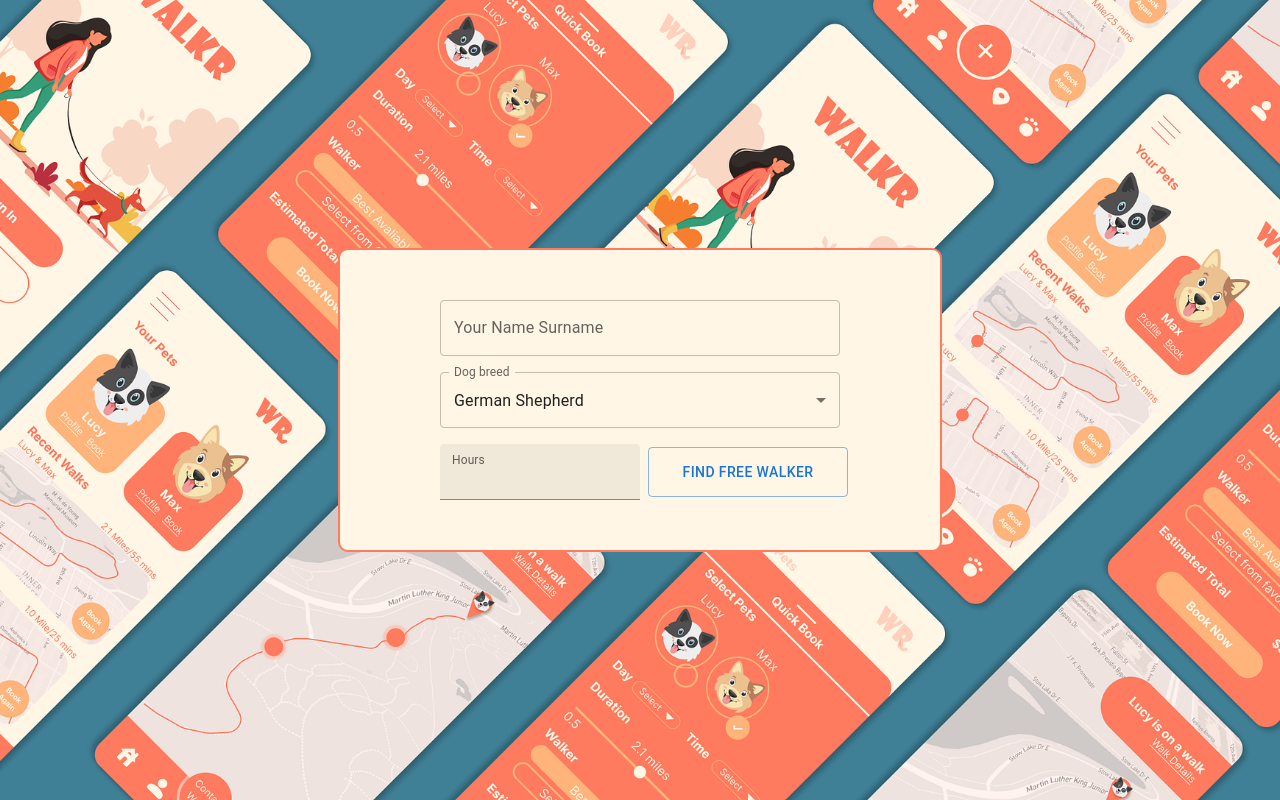
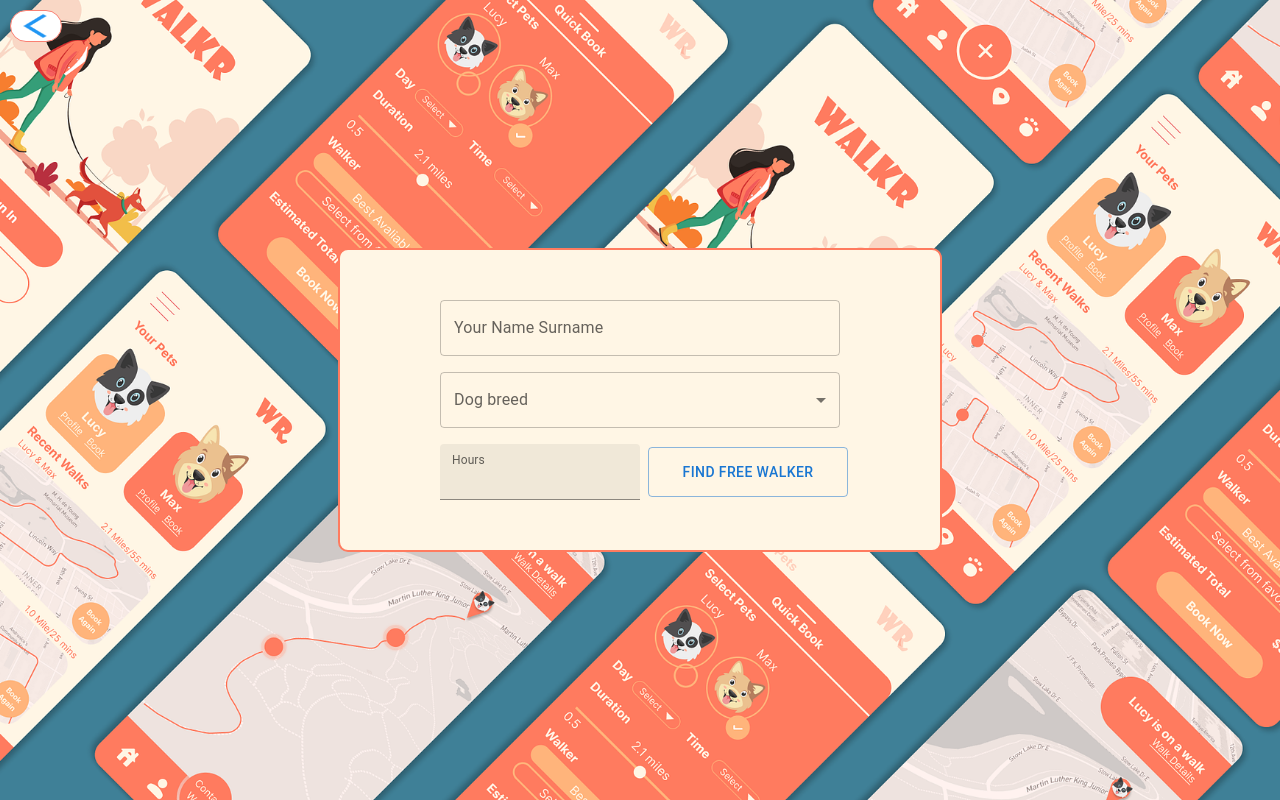
Before and after one commit to martinacev/booking-app-dog, a React (Vite) app: page /reservation in a window 1280 px wide. Built offline with nearby package versions, Linux system fonts and the light colour scheme.

Commit message:
almost-done

```diff
--- a/src/Components/Reservation/Reservation.jsx
+++ b/src/Components/Reservation/Reservation.jsx
@@ -2,8 +2,10 @@ import classes from "./Reservation.module.css";
 import TextField from "@mui/material/TextField";
 import MenuItem from "@mui/material/MenuItem";
 import { Button } from "@mui/material";
+import back from "../../../public/back.png";
 
 const dogBreeds = [
+	"",
 	"German Shepherd",
 	"Bulldog",
 	"Labrador",
@@ -27,6 +29,9 @@ const dogBreeds = [
 const Reservation = () => {
 	return (
 		<div className={classes.container}>
+			<div className={classes.btn}>
+				<img className={classes.arrow} src={back} alt="back" />
+			</div>
 			<div className={classes.inputs}>
 				<TextField
 					sx={{
@@ -62,8 +67,8 @@ const Reservation = () => {
 				<div className={classes.payment}>
 					<TextField
 						sx={{
-                            display: "flex",
-                            alignItems: "center",
+							display: "flex",
+							alignItems: "center",
 							width: 200,
 							margin: 1,
 						}}
@@ -79,7 +84,17 @@ const Reservation = () => {
 						}}
 					/>
 
-					<Button sx={{width: 200, height: 50, display: "flex", alignItems: "center"}} variant="outlined">Find free Walker</Button>
+					<Button
+						sx={{
+							width: 200,
+							height: 50,
+							display: "flex",
+							alignItems: "center",
+						}}
+						variant="outlined"
+					>
+						Find free Walker
+					</Button>
 				</div>
 			</div>
 		</div>
--- a/src/Components/Reservation/Reservation.module.css
+++ b/src/Components/Reservation/Reservation.module.css
@@ -35,3 +35,24 @@
 	align-items: center;
 	padding: 0px 100px;
 }
+
+.btn {
+	display: flex;
+	position: absolute;
+	top: 0;
+	left: 0;
+	margin: 10px;
+	background-color: #ffffff;
+	border-radius: 20px;
+	border: 1px solid salmon;
+}
+
+.back {
+	width: 250px;
+	height: 30px;
+}
+
+.arrow {
+	width: 50px;
+	height: 30px;
+}
```
Also changed, not shown: public/back.png (added). Lines whose indentation alone changed are shown as unchanged.
